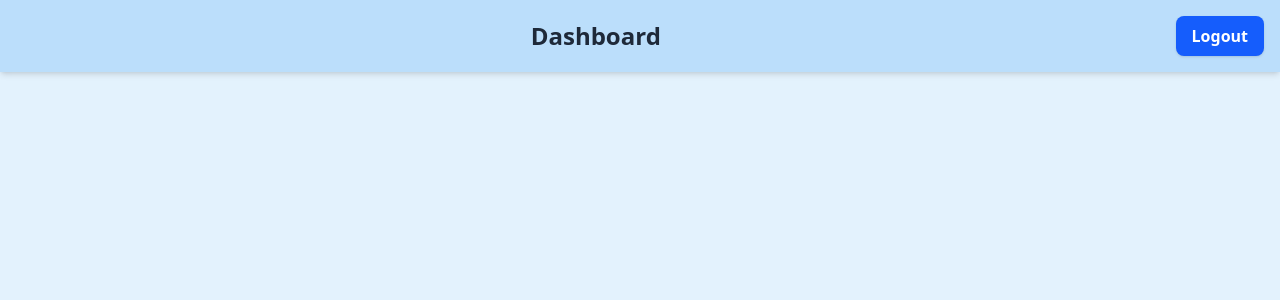
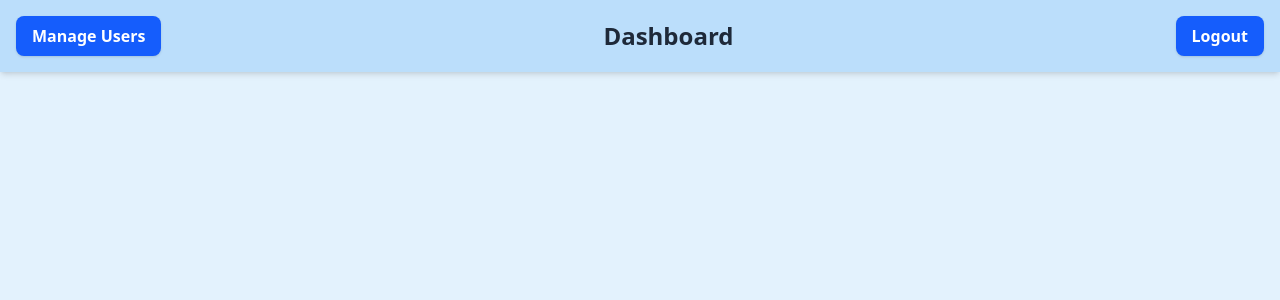
Before and after one commit to 3vilBonobo/task-managment-app-agri, an Angular app: page /dashboard in a window 1280 px wide. Shown: the top 300 px of the page. Built offline with nearby package versions, Linux system fonts and the light colour scheme; sample sign-in values are in the browser's storage.

Commit message:
add manage users btn to dashboard

```diff
--- a/src/app/components/dashboard/dashboard.component.html
+++ b/src/app/components/dashboard/dashboard.component.html
@@ -1,5 +1,8 @@
 <div class="flex flex-col min-h-screen bg-[#e3f2fd]">
     <header class="flex items-center justify-between w-full p-4 bg-[#bbdefb] shadow-md">
+        <a routerLink="/users"
+            class="bg-blue-600 hover:bg-blue-700 text-white font-bold py-2 px-4 rounded-lg shadow cursor-pointer">Manage
+            Users</a>
         <h1 class="text-2xl font-bold text-gray-800 flex-1 text-center">Dashboard</h1>
         <button (click)="onLogout()"
             class="bg-blue-600 hover:bg-blue-700 text-white font-bold py-2 px-4 rounded-lg shadow cursor-pointer">
```
